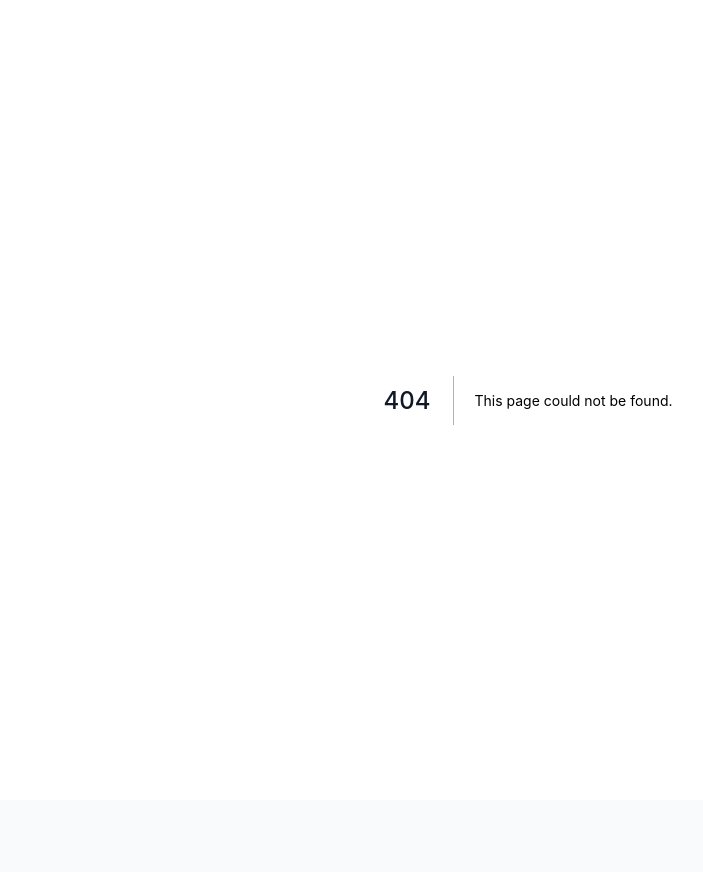
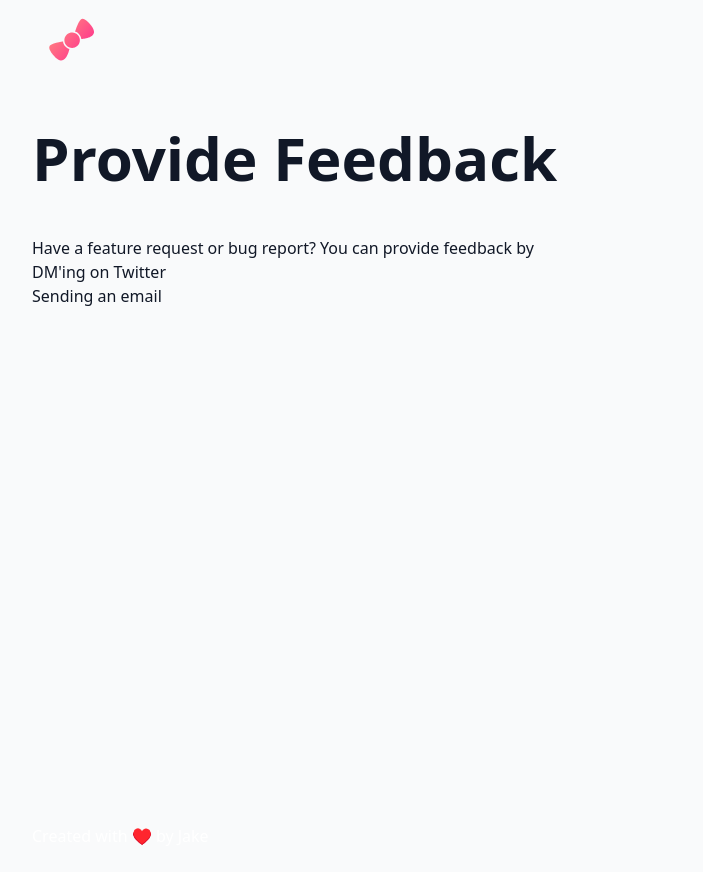
Before and after one commit to coffee-cup/bowtie2-website, a Next.js app: page /feedback in a window 1280 px wide. Before the commit this address had no page. Shown: the whole page, without its empty margins (112-815 px from the left). Before the commit the page ends 800 px from the top, so only its background shows below. Built offline with nearby package versions, Linux system fonts and the light colour scheme; what @tailwindcss/typography would draw is missing.

Commit message:
feedback page

```diff
--- a/src/components/Nav.tsx
+++ b/src/components/Nav.tsx
@@ -8,8 +8,14 @@ export const Nav: React.FC = () => (
       <Logo />
     </Link>
 
-    <Link className="font-medium" href={"/about"}>
-      Learn More
-    </Link>
+    <div className="space-x-7">
+      <Link className="font-medium" href={"/about"}>
+        Learn More
+      </Link>
+
+      <Link className="font-medium hidden md:inline-block" href={"/feedback"}>
+        Feedback
+      </Link>
+    </div>
   </nav>
 );
--- a/src/pages/about.tsx
+++ b/src/pages/about.tsx
@@ -23,7 +23,7 @@ const About: NextPage = () => {
         </p>
 
         <p>
-          Before the game starts, someone creates new game in Bowtie and adds
+          Before the game starts, someone creates a new game in Bowtie and adds
           everyone who is playing. Each player has a colour associated with them
           and you can reuse players between games.
         </p>
--- /dev/null
+++ b/src/pages/feedback.tsx
@@ -0,0 +1,27 @@
+import { NextPage } from "next";
+import React from "react";
+import { Link } from "../components/Link";
+import { Page } from "../layouts/Page";
+
+const Feedback: NextPage = () => {
+  return (
+    <Page>
+      <h1 className="my-12">Provide Feedback</h1>
+
+      <div className="prose">
+        <p>Have a feature request or bug report? You can provide feedback by</p>
+
+        <ul>
+          <li>
+            <Link href="https://twitter.com/jakerunzer">DM'ing on Twitter</Link>
+          </li>
+          <li>
+            <Link href="mailto:jakerunzer@gmail.com">Sending an email</Link>
+          </li>
+        </ul>
+      </div>
+    </Page>
+  );
+};
+
+export default Feedback;
```
